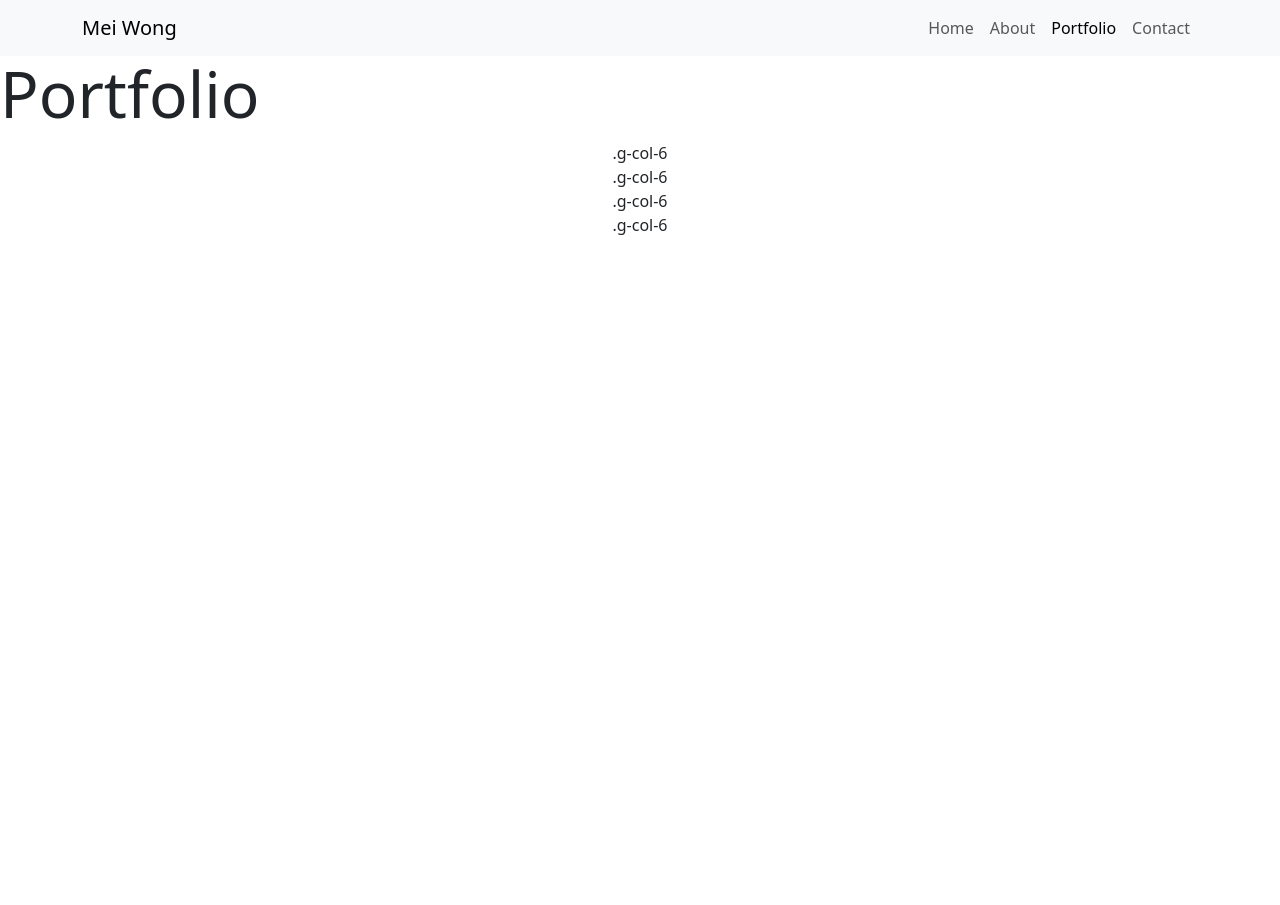
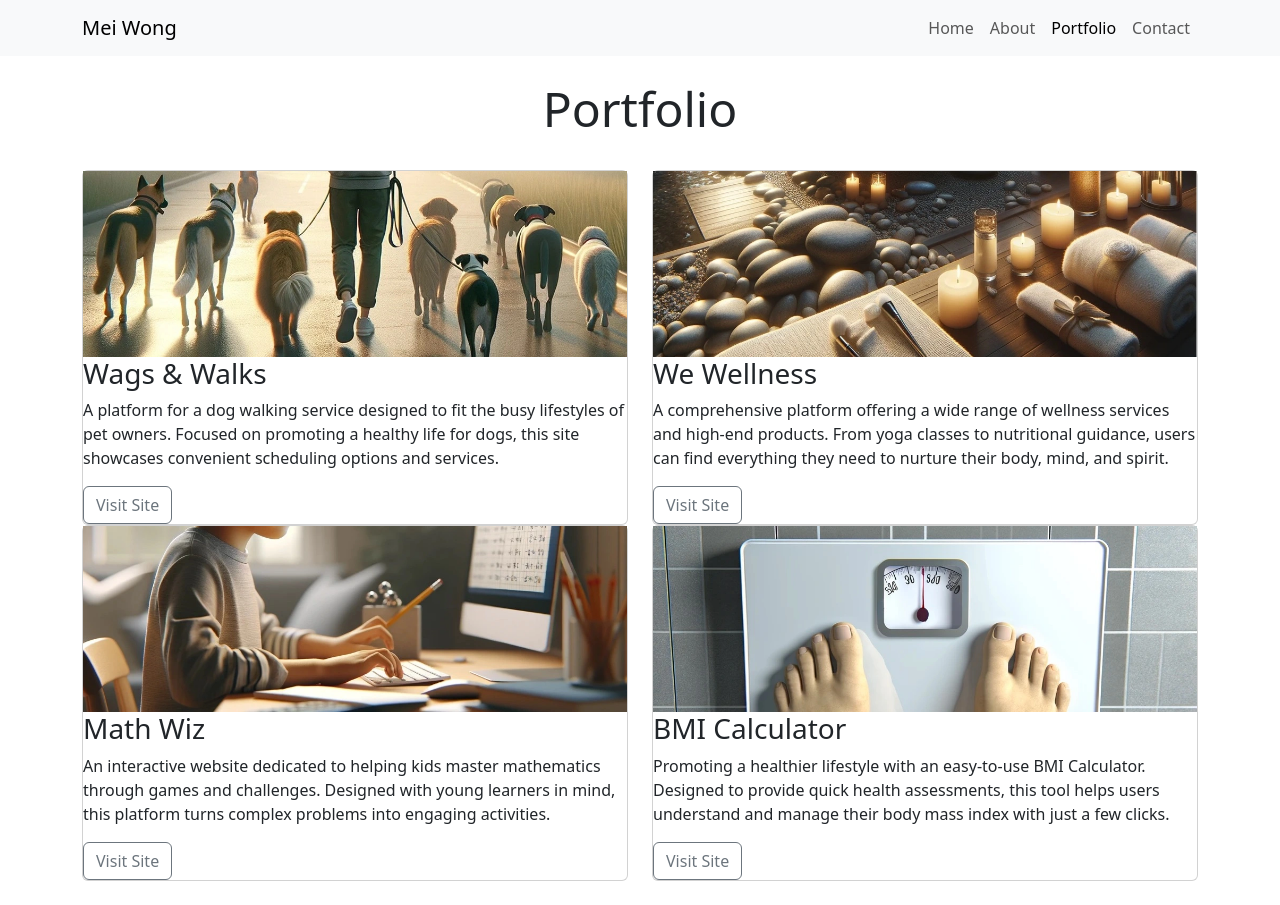
Before and after one commit to tstyer/Portfolio---Mei-W., a plain HTML site: page portfolio.html in a window 1280 px wide. Before the commit the page ends 800 px from the top, so only its background shows below. Drawn offline with nearby package versions, Linux system fonts and the light colour scheme.

Commit message:
Add Portoflio Page Complete.

```diff
--- a/portfolio.html
+++ b/portfolio.html
@@ -37,16 +37,63 @@
           </div>
         </div>
       </nav>
-      <!--Page Title-->
-      <h1 class="display-3">Portfolio</h1>
 
       <!--CSS Grid for Portfolio images/text-->
-      <div class="grid text-center">
-        <div class="g-col-6">.g-col-6</div>
-        <div class="g-col-6">.g-col-6</div>
-        <div class="g-col-6">.g-col-6</div>
-        <div class="g-col-6">.g-col-6</div>
-      </div>
+      <section id="portfolio" class="container pb-4">
+        <div class="row">
+          <!--First Row - Heading. my-4 adds top and bottom margin-->
+          <div class="col-12 text-center my-4">
+            <h2 class="display-5">Portfolio</h2>
+          </div>
+          <!--Collumns within the row for each portfolio piece.-->
+          <div class="col-12 col-md-6">
+            <!--Within each collumn, create a card with the image and text-->
+            <div class="card">
+              <img src="assets/images/wags-and-walks.webp" atl="Walking dogs early in the morning">
+              <div class="card=body">
+                <h3 class="card-text">Wags & Walks</h3>
+                <p>A platform for a dog walking service designed to fit the busy lifestyles of pet
+                  owners. Focused on promoting a healthy life for dogs, this site showcases convenient scheduling options
+                  and services.</p>
+                  <a href="#" class="btn btn-outline-secondary">Visit Site</a>
+              </div>
+            </div>
+          </div>
+          <div class="col-12 col-md-6">
+            <div class="card">
+              <img src="assets/images/we-wellness.webp" atl="A spa with candles towels and natural material">
+              <div class="card=body">
+                <h3 class="card-text">We Wellness</h3>
+                <p>A comprehensive platform offering a wide range of wellness services and high-end products. From yoga classes to nutritional guidance, users can find everything they need to nurture their body, mind, and spirit.</p>
+                  <a href="#" class="btn btn-outline-secondary">Visit Site</a>
+              </div>
+            </div>
+          </div>
+          <div class="col-12 col-md-6">
+            <div class="card">
+              <img src="assets/images/math-wiz.webp" atl="A child practicing math at a computer">
+              <div class="card=body">
+                <h3 class="card-text">Math Wiz</h3>
+                <p>An interactive website dedicated to helping kids master mathematics through games and challenges. Designed with young learners in mind, this platform turns complex problems into engaging activities.</p>
+                  <a href="#" class="btn btn-outline-secondary">Visit Site</a>
+              </div>
+            </div>
+          </div>
+          <div class="col-12 col-md-6">
+            <div class="card">
+              <img src="assets/images/bmi-calculator.webp" atl="Weighing scales seen from the first person view of the person standing on the scales">
+              <div class="card=body">
+                <h3 class="card-text">BMI Calculator</h3>
+                <p>Promoting a healthier lifestyle with an easy-to-use BMI Calculator. Designed to provide quick health assessments, this tool helps users understand and manage their body mass index with just a few clicks.</p>
+                  <a href="#" class="btn btn-outline-secondary">Visit Site</a>
+              </div>
+            </div>
+          </div>
+        </div>
+
+        </div>
+
+      </section>
 
 </body>
 </html>
```
